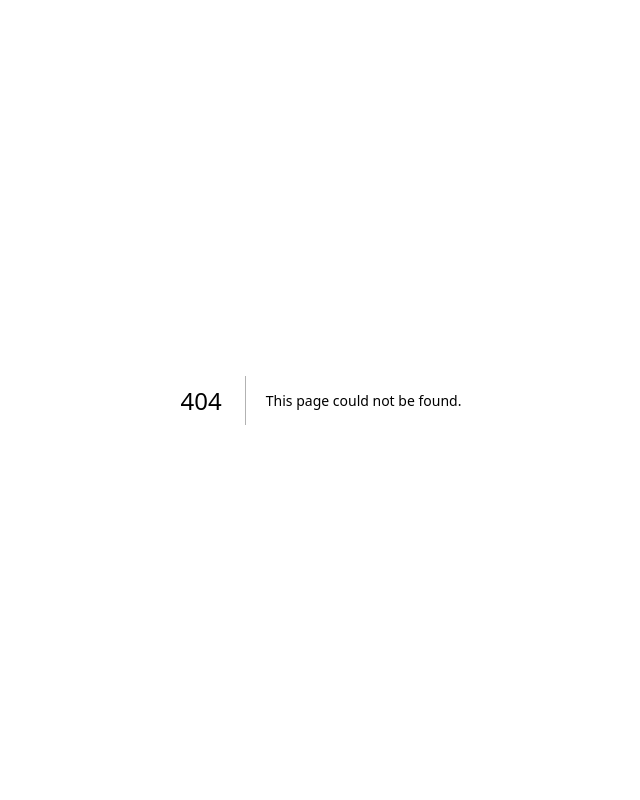
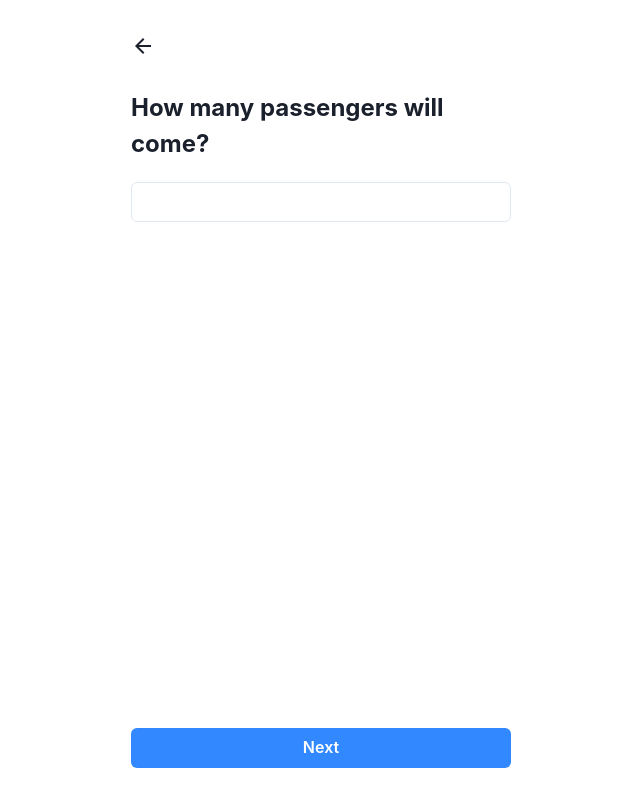
Before and after one commit to daveg7lee/content-universe-frontend, a Next.js app: page /passengers in a window 1280 px wide. Before the commit this address had no page. Shown: the whole page, without its empty margins (319-959 px from the left). Built offline with nearby package versions, Linux system fonts and the light colour scheme.

Commit message:
✨ mock screen

```diff
--- a/src/components/GuideHeader.tsx
+++ b/src/components/GuideHeader.tsx
@@ -8,7 +8,9 @@ export default function GuideHeader() {
   return (
     <HStack justifyContent="space-between" py={6}>
       <Box onClick={router.back}>
-        <ArrowBackIcon fontSize="3xl" />
+        <Box cursor="pointer">
+          <ArrowBackIcon fontSize="2xl" />
+        </Box>
       </Box>
       <Button
         bgColor="#3288FF"
--- a/src/components/Header.tsx
+++ b/src/components/Header.tsx
@@ -6,7 +6,7 @@ export default function Header() {
   const router = useRouter();
 
   return (
-    <HStack pb={6}>
+    <HStack pb={6} w="full">
       <Box onClick={router.back} cursor="pointer">
         <ArrowBackIcon fontSize="2xl" />
       </Box>
--- a/src/pages/from-stations.tsx
+++ b/src/pages/from-stations.tsx
@@ -55,7 +55,7 @@ export default function FromStations() {
             <Spinner />
           </Center>
         ) : (
-          stations.map(({ nodename, nodeid }, index) => (
+          stations?.map(({ nodename, nodeid }, index) => (
             <Box
               key={index}
               _hover={{ bgColor: "gray.100" }}
--- /dev/null
+++ b/src/pages/passengers.tsx
@@ -0,0 +1,35 @@
+import Header from "@/components/Header";
+import { Box, Button, Center, Input, Text, VStack } from "@chakra-ui/react";
+import Link from "next/link";
+
+export default function Passengers() {
+  return (
+    <Box
+      py="8"
+      px={[6, 0]}
+      display="flex"
+      justifyContent="space-between"
+      flexDir="column"
+      minH="100vh"
+    >
+      <VStack w="full">
+        <Header />
+        <Text fontSize="2xl" fontWeight="bold" mb="3">
+          How many passengers will come?
+        </Text>
+        <Input type="number" />
+      </VStack>
+      <Link href="/congrat" style={{ width: "100%", marginTop: "32px" }}>
+        <Button
+          bgColor="#3288FF"
+          color="white"
+          w="full"
+          _hover={{ bgColor: "#3288FF", opacity: 0.8 }}
+          mt="auto"
+        >
+          Next
+        </Button>
+      </Link>
+    </Box>
+  );
+}
--- a/src/pages/transportation.tsx
+++ b/src/pages/transportation.tsx
@@ -171,7 +171,7 @@ export default function Transportation() {
         <Button
           position="fixed"
           bottom="8"
-          onClick={() => router.push("/guide/1")}
+          onClick={() => router.push("/congrat")}
           w={
             typeof window !== undefined && window.innerWidth < 380
               ? window.innerWidth - 48
```
Also changed, not shown: src/pages/congrat.tsx (added, +16 -0 lines).
